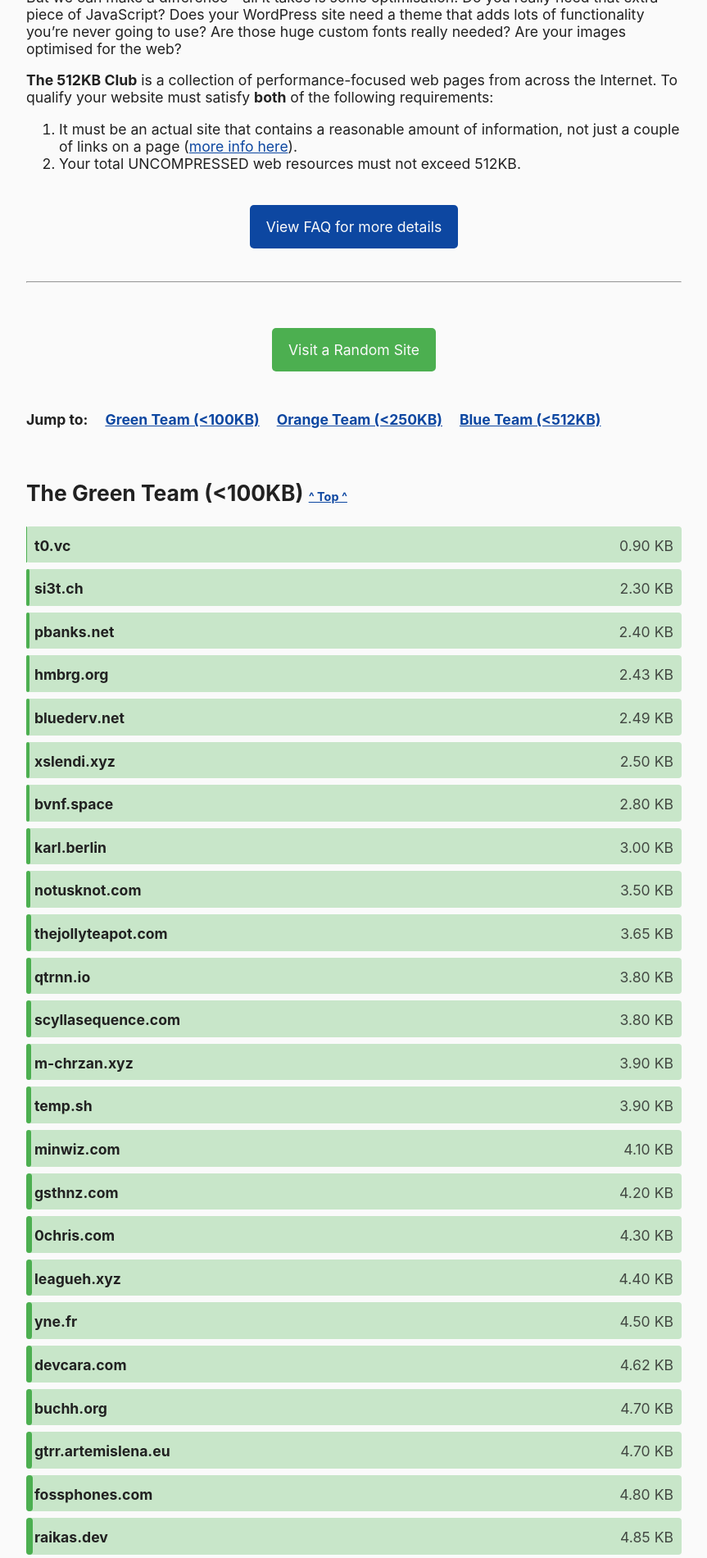
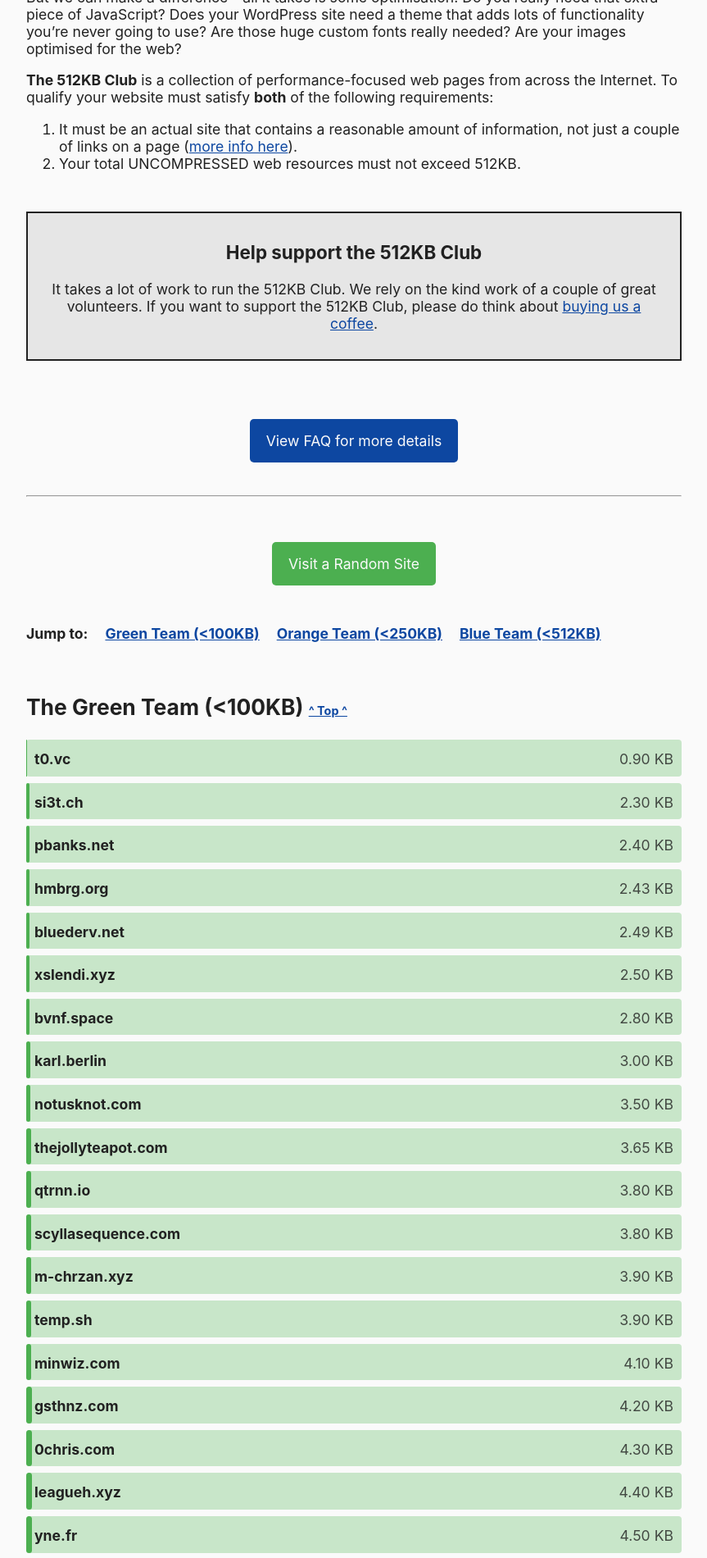
Before and after one commit to kevquirk/512kb.club, a Jekyll site: the page built from index.md, in a window 1280 px wide. Shown: the part 405-2305 px from the top of the page at 82% size, without its empty margins (208-1071 px from the left). Built offline with Jekyll 4.4.1, drawn with Linux system fonts in a browser that asks for light colours.

Commit message:
Added contribute message

```diff
--- a/assets/css/style.css
+++ b/assets/css/style.css
@@ -345,3 +345,11 @@ img {
 .random {
   background: var(--before-green);
 }
+
+.notice {
+    border: 2px solid;
+    padding: 1rem 1.5rem;
+    background-color: var(--accent);
+    margin: 3rem 0;
+    text-align: center;
+}
--- a/index.md
+++ b/index.md
@@ -14,6 +14,12 @@ But we can make a difference - all it takes is some optimisation. Do you really
 1. It must be an actual site that contains a reasonable amount of information, not just a couple of links on a page ([more info here](/faq/#lightweight-notice)).
 2. Your total UNCOMPRESSED web resources must not exceed 512KB.
 
+<div class="notice">
+<p>
+    <b><span style="font-size: 1.4rem">Help support the 512KB Club</span></b><br><br>
+    It takes a lot of work to run the 512KB Club. We rely on the kind work of a couple of great volunteers. If you want to support the 512KB Club, please do think about <a target="blank" href="https://ko-fi.com/kevquirk">buying us a coffee</a>.
+</p>
+</div>
 <br>
 <div class="centre">
   <a class="button" href="/faq">View FAQ for more details</a>
```
